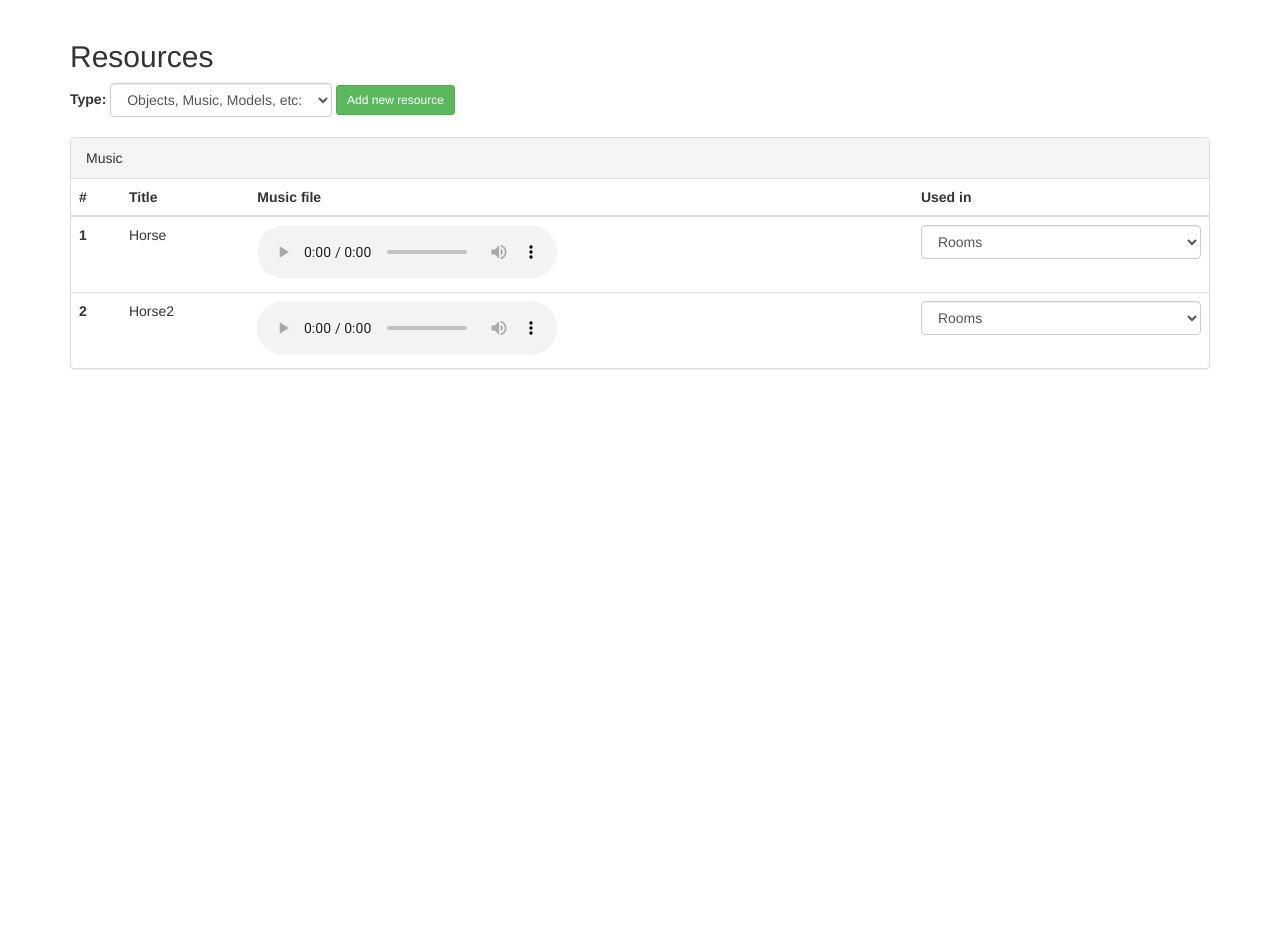
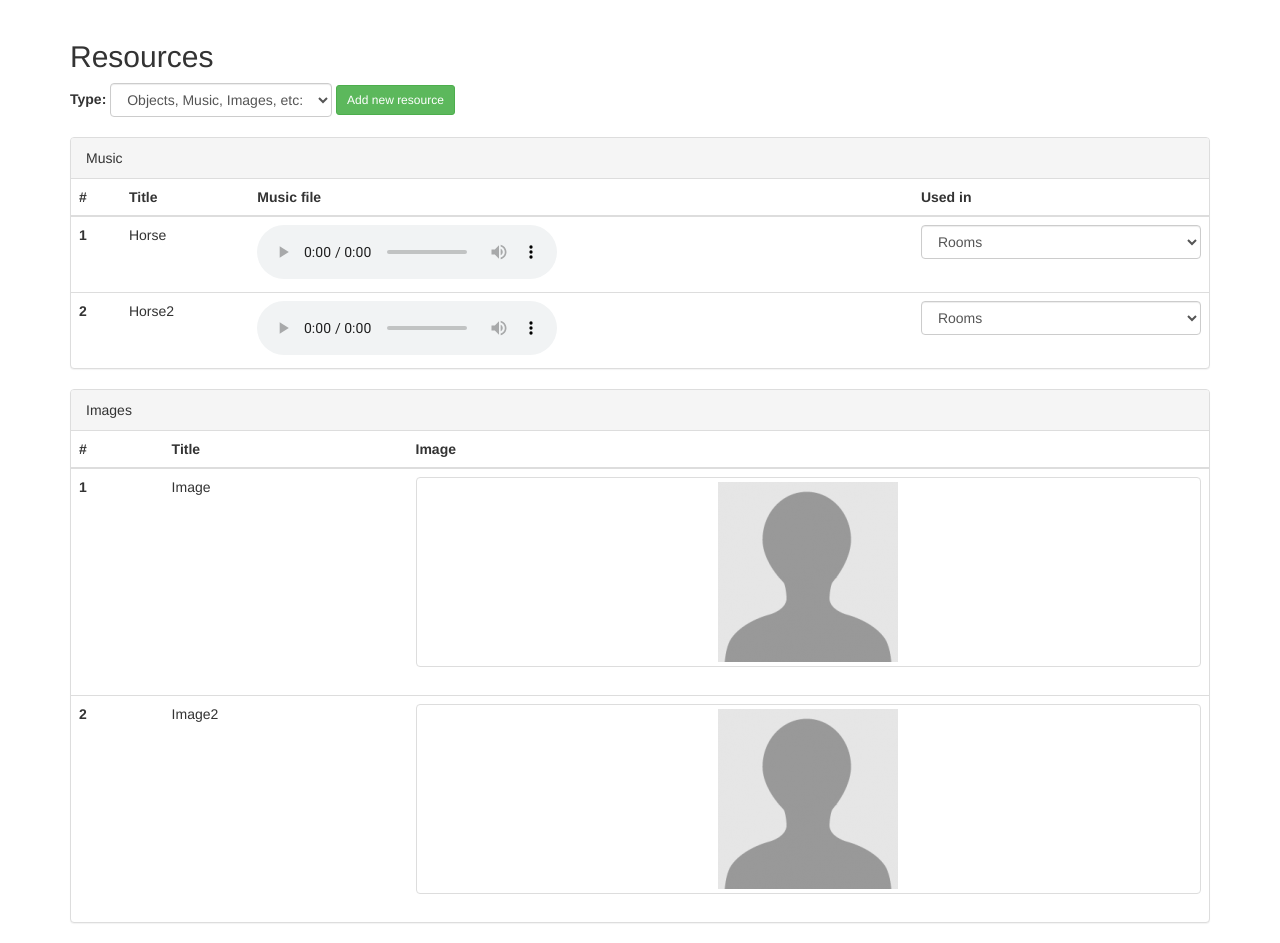
Before and after one commit to Michotastico/Virtual-Museums-Framework, a Django app: page /curator/resources in a window 1280 px wide. Shown: the part 52-995 px from the top of the page. Before the commit the page ends 421 px from the top, so only its background shows below. Run offline with Django 3.2, Linux system fonts and the light colour scheme; the visitor is signed in with stand-in values (Sample User, id 1); some libraries are stand-ins or nearby versions.

Commit message:
Template for image files

```diff
--- a/templates/curator/resources.html
+++ b/templates/curator/resources.html
@@ -16,15 +16,14 @@
         <form class="form-inline ng-pristine ng-valid">
             <label >Type: </label>
             <select class="form-control ng-pristine ng-valid ng-empty ng-touched">
-                <option value="" disabled="" class="" selected="selected">Objects, Music, Models, etc:</option>
+                <option value="" disabled="" class="" selected="selected">Objects, Music, Images, etc:</option>
                 <option label="objects" value="master-room">Objects</option>
                 <option label="music" value="front-yard">Music</option>
-                <option label="models" value="front-yard">Models</option>
+                <option label="models" value="front-yard">Images</option>
             </select>
             <button class= "btn btn-sm btn-success" type="button">Add new resource</button>
         </form>
         <br>
-        <div>
         <div class="panel panel-default">
             <div class="panel-heading">Music</div>
             <table class="table">
@@ -66,6 +65,38 @@
                 </tbody>
             </table>
         </div>
+
+        <div class="panel panel-default">
+            <div class="panel-heading">Images</div>
+            <table class="table">
+                <thead>
+                <tr>
+                    <th>#</th>
+                    <th>Title</th>
+                    <th>Image</th>
+                </tr>
+                </thead>
+                <tbody>
+                <tr>
+                    <th scope="row">1</th>
+                    <td>Image</td>
+                    <td>
+                        <a  class="thumbnail">
+                            <img src="/static/images/user_default.png" alt="...">
+                        </a>
+                    </td>
+                </tr>
+                <tr>
+                    <th scope="row">2</th>
+                    <td>Image2</td>
+                    <td>
+                        <a  class="thumbnail">
+                            <img src="/static/images/user_default.png" alt="...">
+                        </a>
+                    </td>
+                </tr>
+                </tbody>
+            </table>
         </div>
     </div>
     </body>
```
Lines whose indentation alone changed are shown as unchanged.
